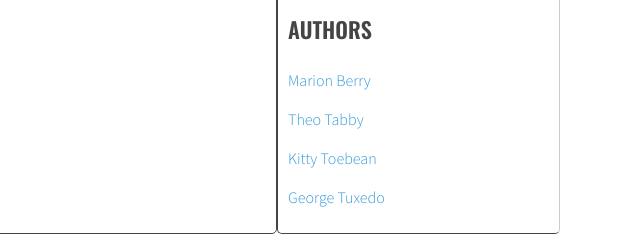
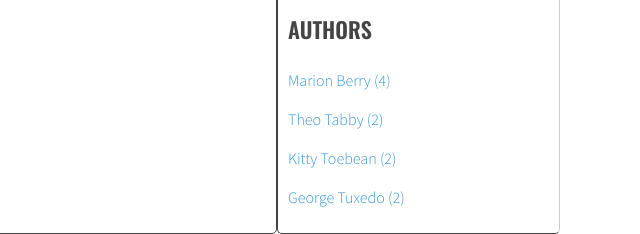
Before and after one commit to Stazus/javascript-blog, a website: page index.html in a window 1280 px wide. Shown: the part 926-1160 px from the top of the page, 640-1280 px from the left. Drawn offline with nearby package versions, Linux system fonts and the light colour scheme.

Commit message:
Dodanie liczby artykułów danego autora

```diff
--- a/index.html
+++ b/index.html
@@ -360,27 +360,27 @@
         });
     }
 
-    // Funkcja generująca listę autorów (niezmieniona)
+    // Funkcja generująca listę autorów z licznikami (prawa kolumna)
     function generateAuthors() {
         const authorsList = document.querySelector('.list.authors');
         const articles = document.querySelectorAll('.post');
-        const authors = new Set();
+        const authors = {};
 
         // Zbieranie autorów z data-author
         articles.forEach(article => {
             const author = article.getAttribute('data-author');
             if (author) {
-                authors.add(author);
+                authors[author] = (authors[author] || 0) + 1;
             }
         });
 
-        // Dodawanie autorów do listy po lewej
+        // Dodawanie autorów do listy w prawej kolumnie
         authorsList.innerHTML = '';
-        authors.forEach(author => {
+        for (const [author, count] of Object.entries(authors)) {
             const li = document.createElement('li');
-            li.innerHTML = `<a href="javascript:void(0);" data-author="${author}">${author}</a>`;
+            li.innerHTML = `<a href="javascript:void(0);" data-author="${author}">${author} <span>(${count})</span></a>`;
             authorsList.appendChild(li);
-        });
+        }
 
         // Dodanie event listenera do każdego autora
         const authorLinks = authorsList.querySelectorAll('a');
@@ -413,25 +413,6 @@
         showArticle(1); // Domyślnie wyświetlamy pierwszy artykuł
     };
 
-
-
-
-
-
-
-
-
-
-
-
-
-
-
-
-
-
-
-
     </script>
 </body>
 </html>
```
